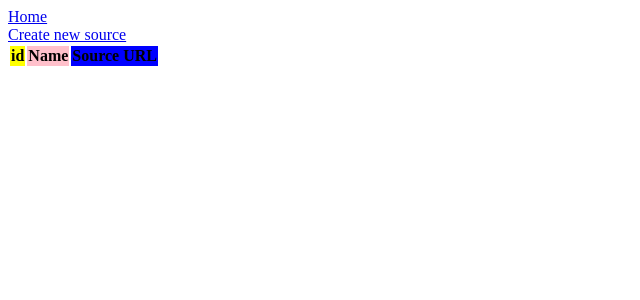
After one commit to AnoraakLenix/currency_8, a Django app: page /source/list/ in a window 1280 px wide. The commit adds this page. Shown: the top 300 px of the page, without its empty margins (0-640 px from the left). Run offline with Django 3.2, Linux system fonts and the light colour scheme; data that the repository does not hold is empty.

Commit message:
Homework7,forms

```diff
--- a/app/currency/models.py
+++ b/app/currency/models.py
@@ -15,3 +15,8 @@ class ContactUs(models.Model):
     email_to = models.EmailField(max_length=254)
     subject = models.CharField(max_length=90)
     message = models.CharField(max_length=7777)
+
+
+class Source(models.Model):
+    source_url = models.CharField(max_length=255)
+    name = models.CharField(max_length=64)
--- a/app/currency/templates/contactus_list.html
+++ b/app/currency/templates/currency/contactus_list.html
@@ -1,4 +1,4 @@
-{% extends 'base.html' %}
+{% extends 'currency/base.html' %}
 
 {% block title %}CONTACT LIST{% endblock title %}
 
--- a/app/currency/templates/index.html
+++ b/app/currency/templates/currency/index.html
@@ -1,4 +1,4 @@
-{% extends 'base.html' %}
+{% extends 'currency/base.html' %}
 
 {% block title %}HOME{% endblock title %}
 
--- /dev/null
+++ b/app/currency/templates/currency/source_list.html
@@ -0,0 +1,25 @@
+{% extends 'currency/base.html' %}
+
+{% block title %}SOURCE LIST{% endblock title %}
+
+{% block main_content %}
+    <div><a href ="/source/create/"> Create new source </a></div>
+    <table>
+    <tr>
+        <th style="background-color: yellow">id</th>
+        <th style="background-color: pink">Name</th>
+        <th style="background-color: blue">Source URL</th>
+    </tr>
+    {% for source in source_list %}
+    <tr>
+        <td style="background-color: yellow">{{source.id}}</td>
+        <td style="background-color: pink">{{source.name}}</td>
+        <td style="background-color: blue">{{source.source_url}}</td>
+        <td><a href="/source/details/{{ source.id }}/">view details</a></td>
+        <td><a href="/source/update/{{ source.id }}/">edit</a></td>
+        <td><a href="/source/delete/{{ source.id }}/">delete</a></td>
+    </tr>
+
+    {% endfor %}
+</table>
+{% endblock main_content %}
--- a/app/currency/views.py
+++ b/app/currency/views.py
@@ -1,24 +1,109 @@
-from django.http import HttpResponse
-from django.shortcuts import render
+from django.http import HttpResponse, HttpResponseRedirect
+from django.shortcuts import render, get_object_or_404
 
-from currency.models import Rate, ContactUs
+from currency.models import Rate, ContactUs, Source
+from currency.forms import RateForm, SourceForm
 
 
 def rate_list(request):
     context = {'rate_list': Rate.objects.all()}
 
-    return render(request, 'rate_list.html', context=context)
+    return render(request, 'currency/rate_list.html', context=context)
 
 
 def contact_list(request):
     context = {"contacts_list": ContactUs.objects.all()}
 
-    return render(request, "contactus_list.html", context=context)
+    return render(request, "currency/contactus_list.html", context=context)
 
 
 def index(request):
-    return render(request, 'index.html')
+    return render(request, 'currency/index.html')
 
 
 def http_response(request):
     return HttpResponse('OK')
+
+
+def rate_create(request):
+    if request.method == 'POST':
+        form = RateForm(request.POST)
+        if form.is_valid():
+            form.save()
+            return HttpResponseRedirect("/rate/list/")
+    elif request.method == 'GET':
+        form = RateForm()
+    context = {'form': form}
+    return render(request, 'currency/rate_create.html', context=context)
+
+
+def rate_update(request, rate_id):
+    rate_instance = get_object_or_404(Rate, id=rate_id)
+    if request.method == 'POST':
+        form = RateForm(request.POST, instance=rate_instance)
+        if form.is_valid():
+            form.save()
+            return HttpResponseRedirect("/rate/list/")
+    elif request.method == 'GET':
+        form = RateForm(instance=rate_instance)
+    context = {'form': form}
+    return render(request, 'currency/rate_update.html', context=context)
+
+
+def rate_details(request, rate_id):
+    rate_instance = get_object_or_404(Rate, id=rate_id)
+    context = {'instance': rate_instance}
+    return render(request, 'currency/rate_details.html', context=context)
+
+
+def rate_delete(request, rate_id):
+    rate_instance = get_object_or_404(Rate, id=rate_id)
+    if request.method == 'POST':
+        rate_instance.delete()
+        return HttpResponseRedirect('/rate/list/')
+
+    context = {'instance': rate_instance}
+    return render(request, 'currency/rate_delete.html', context=context)
+
+
+def source_list(request):
+    context = {'source_list': Source.objects.all()}
+    return render(request, 'currency/source_list.html', context=context)
+
+
+def source_create(request):
+    if request.method == 'POST':
+        form = SourceForm(request.POST)
+        if form.is_valid():
+            form.save()
+            return HttpResponseRedirect("/source/list/")
+    elif request.method == 'GET':
+        form = SourceForm()
+    context = {'form': form}
+    return render(request, 'currency/source_create.html', context=context)
+
+
+def source_update(request, source_id):
+    source_instance = get_object_or_404(Source, id=source_id)
+    if request.method == 'POST':
+        form = SourceForm(request.POST, instance=source_instance)
+        if form.is_valid():
+            form.save()
+            return HttpResponseRedirect("/source/list/")
+    elif request.method == 'GET':
+        form = SourceForm(instance=source_instance)
+    context = {'form': form}
+    return render(request, 'currency/source_update.html', context=context)
+
+
+def source_details(request, source_id):
+    source_instance = get_object_or_404(Source, id=source_id)
+    context = {'instance': source_instance}
+    return render(request, 'currency/source_details.html', context=context)
+
+
+def source_delete(request, source_id):
+    source_instance = get_object_or_404(Source, id=source_id)
+    if request.method == 'POST':
+        source_instance.delete()
+        return HttpResponseRedirect('/source/list/')
--- a/app/settings/urls.py
+++ b/app/settings/urls.py
@@ -1,7 +1,8 @@
 
 from django.contrib import admin
 from django.urls import path
-from currency.views import rate_list, contact_list, index, http_response
+from currency.views import rate_list, contact_list, index, http_response, rate_create, rate_update, rate_details, \
+    rate_delete, source_update, source_delete, source_details, source_create, source_list
 
 
 urlpatterns = [
@@ -9,6 +10,18 @@ urlpatterns = [
 
     path('', index),
     path('rate/list/', rate_list),
+    path('rate/create/', rate_create),
     path('contactus/list/', contact_list),
     path('response/', http_response),
+    path('rate/update/<int:rate_id>/', rate_update),
+    path('rate/details/<int:rate_id>/', rate_details),
+    path('rate/delete/<int:rate_id>/', rate_delete),
+    path('source/list/', source_list),
+    path('source/create/', source_create),
+    path('source/update/<int:source_id>/', source_update),
+    path('source/details/<int:source_id>/', source_details),
+    path('source/delete/<int:source_id>/', source_delete),
+
+
+
 ]
```
Also changed, not shown: app/currency/forms.py (added, +23 -0 lines), app/currency/templates/currency/basesource.html (added, +14 -0 lines), app/currency/templates/currency/rate_create.html (added, +15 -0 lines), app/currency/templates/currency/rate_delete.html (added, +15 -0 lines), app/currency/templates/currency/rate_details.html (added, +10 -0 lines), app/currency/templates/currency/rate_list.html (renamed from app/currency/templates/rate_list.html, +7 -1 lines), app/currency/templates/currency/rate_update.html (added, +15 -0 lines), app/currency/templates/currency/source_create.html (added, +14 -0 lines), app/currency/templates/currency/source_delete.html (added, +15 -0 lines), app/currency/templates/currency/source_details.html (added, +10 -0 lines), app/currency/templates/currency/source_update.html (added, +15 -0 lines), app/currency/migrations/0003_source.py (added), app/currency/templates/currency/base.html (renamed from app/currency/templates/base.html).
